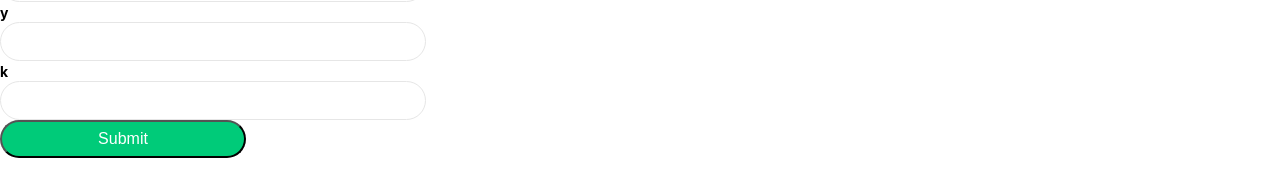
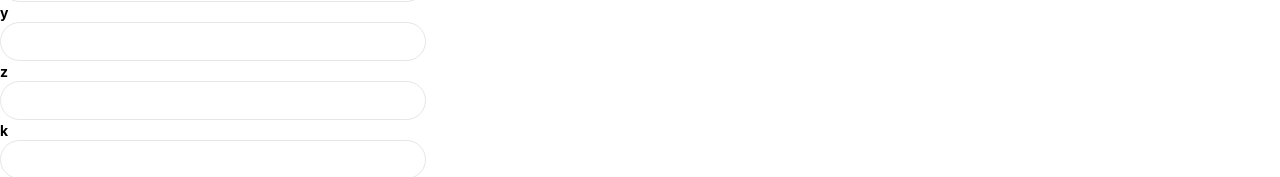
Before and after one commit to dhong9/similar_colors, a React (Create React App) app: page / in a window 1280 px wide. Shown: the part 385-562 px from the top of the page. Built offline with nearby package versions, Linux system fonts and the light colour scheme.

Commit message:
Initial adjustments for working in 3D

```diff
--- a/src/components/addpoint/addpoint.component.js
+++ b/src/components/addpoint/addpoint.component.js
@@ -54,6 +54,15 @@ export default function Addpoint(props) {
                     onChange={handleChange}
                 />
             </label>
+            <label>z
+                <input
+                    className="input"
+                    type="number"
+                    name="z"
+                    value={inputs.z ?? ""}
+                    onChange={handleChange}
+                />
+            </label>
 
             {/* Number of neighbors */}
             <label>k
--- a/src/components/knn/knn.component.js
+++ b/src/components/knn/knn.component.js
@@ -6,7 +6,7 @@ import ScatterPlot from "../plot/plot.component";
 import Table from "../table/table.component";
 
 // Data
-import data from "../../data/points.csv";
+import data from "../../data/colors.csv";
 
 export default function KNN() {
 
--- a/src/components/plot/plot.component.js
+++ b/src/components/plot/plot.component.js
@@ -6,7 +6,7 @@ import { fetchCsv } from "../../services/csvReader.service";
 
 export default function ScatterPlot(props) {
 
-    const { x, y } = props.inputs;
+    const { x, y, z } = props.inputs;
 
     // Map each color to a set of points
     const [points, setPoints] = useState({});
@@ -40,14 +40,16 @@ export default function ScatterPlot(props) {
                 [...Object.keys(points).map(color => ({
                     x: points[color].map(v => v[0]),
                     y: points[color].map(v => v[1]),
-                    type: "scatter",
+                    z: points[color].map(v => v[2]),
+                    type: "scatter3d",
                     mode: "markers",
                     marker: {color}
                 })),
                 x !== "" && y !== "" && {
                     x: [x, ...props.knnPoints.map(v => v[0])],
                     y: [y, ...props.knnPoints.map(v => v[1])],
-                    type: 'scatter',
+                    z: [z, ...props.knnPoints.map(v => v[2])],
+                    type: 'scatter3d',
                     mode: 'markers',
                     marker: {color: 'green'}
                 }]
```
